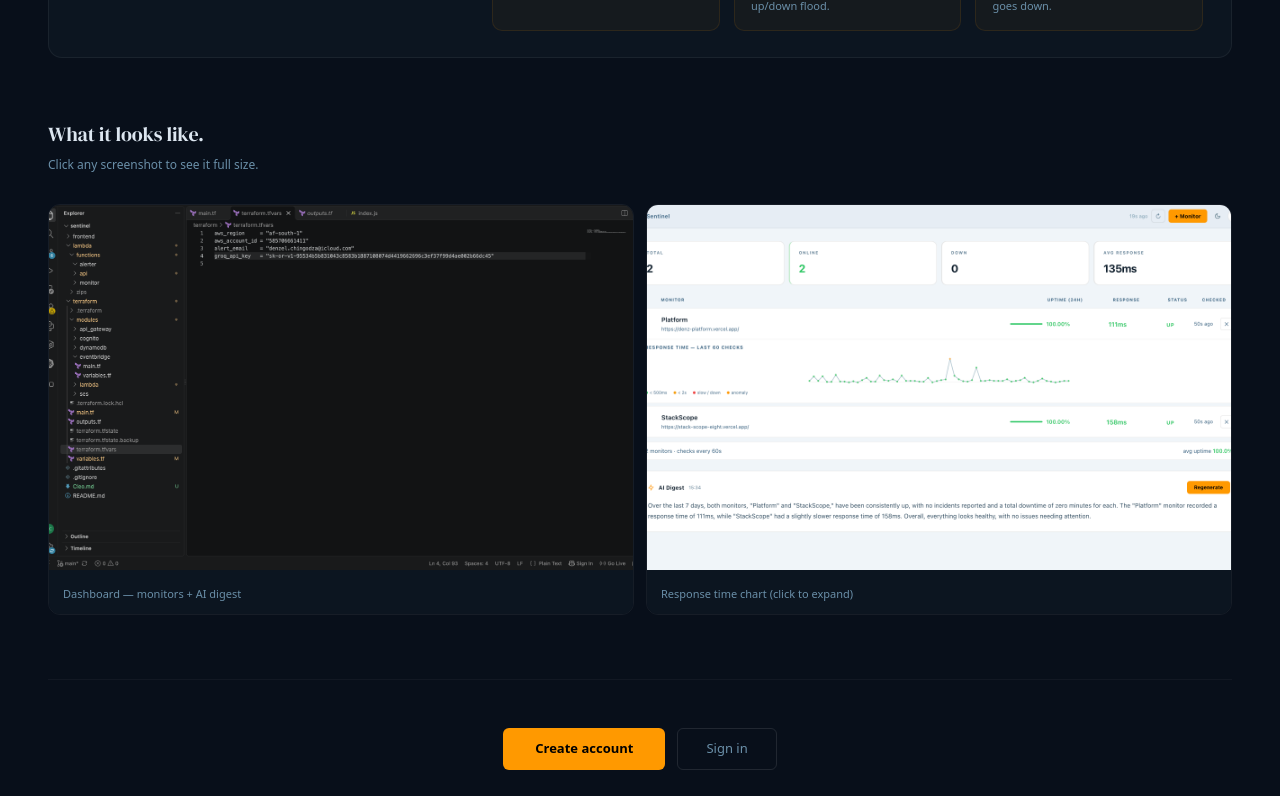
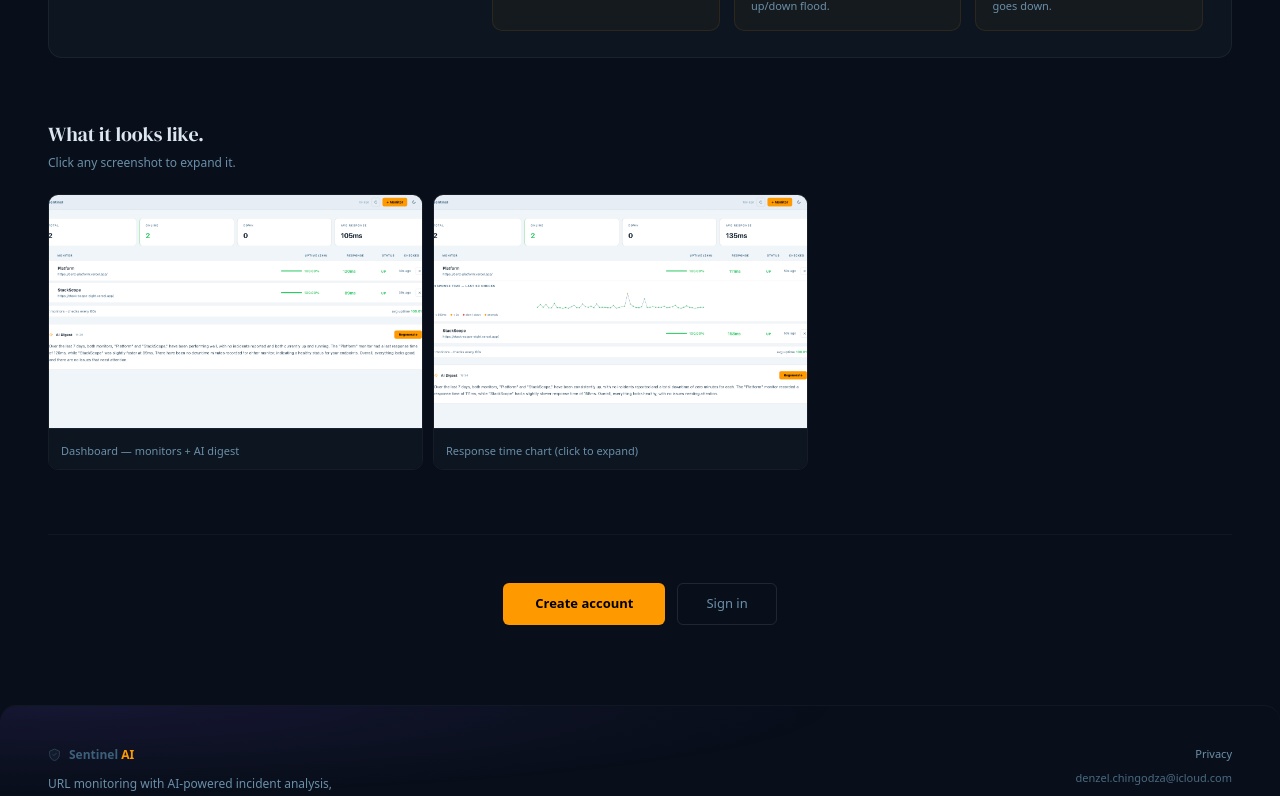
Before and after one commit to denzelchingodza/Sentinel, a Next.js app in the folder frontend/: page / in a window 1280 px wide. Shown: the part 1360-2156 px from the top of the page. Built offline with nearby package versions, Linux system fonts and the light colour scheme.

Commit message:
feat: replace dashboard screenshot, add lightbox with prev/next/close

```diff
--- a/frontend/app/page.tsx
+++ b/frontend/app/page.tsx
@@ -58,9 +58,15 @@ const HEADING: React.CSSProperties = {
   lineHeight: 1.2,
 };
 
+const SHOTS = [
+  { src: "/screenshots/dashboard.png",      label: "Dashboard — monitors + AI digest"       },
+  { src: "/screenshots/response-chart.png", label: "Response time chart (click to expand)"  },
+];
+
 export default function Home() {
   const [menuOpen, setMenuOpen] = useState(false);
   const menuRef = useRef<HTMLDivElement>(null);
+  const [lightbox, setLightbox] = useState<number | null>(null);
 
   useEffect(() => {
     function handleClick(e: MouseEvent) {
@@ -103,6 +109,26 @@ export default function Home() {
         .ch { transition: border-color 0.2s ease; }
         .ch:hover { border-color: rgba(255,153,0,0.2) !important; }
 
+        .lightbox-overlay {
+          position: fixed; inset: 0; background: rgba(0,0,0,0.85);
+          display: flex; align-items: center; justify-content: center;
+          z-index: 1000; backdrop-filter: blur(4px);
+        }
+        .lightbox-overlay img { max-width: min(90vw, 1100px); max-height: 80vh; border-radius: 10px; display: block; }
+        .lb-btn {
+          position: absolute; top: 50%; transform: translateY(-50%);
+          background: rgba(255,255,255,0.1); border: 1px solid rgba(255,255,255,0.2);
+          color: #fff; border-radius: 50%; width: 44px; height: 44px;
+          cursor: pointer; font-size: 18px; display: flex; align-items: center; justify-content: center;
+        }
+        .lb-btn:hover { background: rgba(255,255,255,0.2); }
+        .lb-close {
+          position: absolute; top: 20px; right: 20px;
+          background: rgba(255,255,255,0.1); border: 1px solid rgba(255,255,255,0.2);
+          color: #fff; border-radius: 50%; width: 40px; height: 40px;
+          cursor: pointer; font-size: 20px; display: flex; align-items: center; justify-content: center;
+        }
+        .lb-close:hover { background: rgba(255,255,255,0.2); }
         .menu-item {
           display: flex;
           align-items: center;
@@ -305,29 +331,45 @@ export default function Home() {
 
           {/* SCREENSHOTS */}
           <div data-reveal data-delay="0" style={{ marginTop: 64 }}>
-            <div style={{ marginBottom: 28 }}>
-              <h2 style={{ ...HEADING, fontSize: 20, marginBottom: 8 }}>What it looks like.</h2>
-              <p style={{ ...BODY, fontSize: 12, color: "var(--cs)" }}>Click any screenshot to see it full size.</p>
+            <div style={{ marginBottom: 20 }}>
+              <h2 style={{ ...HEADING, fontSize: 20, marginBottom: 6 }}>What it looks like.</h2>
+              <p style={{ ...BODY, fontSize: 12, color: "var(--cs)" }}>Click any screenshot to expand it.</p>
             </div>
-            <div className="screenshot-grid" style={{ display: "grid", gridTemplateColumns: "repeat(2, 1fr)", gap: 12 }}>
-              {[
-                { src: "/screenshots/dashboard.png",      label: "Dashboard — monitors + AI digest"  },
-                { src: "/screenshots/response-chart.png", label: "Response time chart (click to expand)" },
-              ].map((shot) => (
-                <a key={shot.src} href={shot.src} target="_blank" rel="noopener"
-                  style={{ display: "block", borderRadius: 12, overflow: "hidden", border: "1px solid var(--bd)", transition: "border-color 0.2s ease", textDecoration: "none" }}
+            <div style={{ display: "grid", gridTemplateColumns: "repeat(2, 1fr)", gap: 10, maxWidth: 760 }}>
+              {SHOTS.map((shot, i) => (
+                <button key={shot.src} onClick={() => setLightbox(i)}
+                  style={{ display: "block", borderRadius: 10, overflow: "hidden", border: "1px solid var(--bd)", cursor: "pointer", background: "none", padding: 0, textAlign: "left", transition: "border-color 0.2s" }}
                   className="ch">
                   <img src={shot.src} alt={shot.label}
-                    style={{ width: "100%", display: "block", aspectRatio: "16/10", objectFit: "cover", background: "var(--bg-card)" }}
-                    onError={(e) => { (e.target as HTMLImageElement).style.display = "none"; }}
+                    style={{ width: "100%", display: "block", aspectRatio: "16/10", objectFit: "cover", objectPosition: "top", background: "var(--bg-card)" }}
+                    onError={(e) => { (e.target as HTMLImageElement).closest("button")!.style.display = "none"; }}
                   />
-                  <div style={{ padding: "10px 14px", background: "var(--bg-card)" }}>
+                  <div style={{ padding: "8px 12px", background: "var(--bg-card)", borderTop: "1px solid var(--bd)" }}>
                     <span style={{ fontSize: 11, color: "var(--cs)", fontWeight: 500 }}>{shot.label}</span>
                   </div>
-                </a>
+                </button>
               ))}
             </div>
           </div>
+
+          {/* LIGHTBOX */}
+          {lightbox !== null && (
+            <div className="lightbox-overlay" onClick={() => setLightbox(null)}>
+              <button className="lb-close" onClick={() => setLightbox(null)}>×</button>
+              {SHOTS.length > 1 && (
+                <button className="lb-btn" style={{ left: 20 }}
+                  onClick={(e) => { e.stopPropagation(); setLightbox((lightbox - 1 + SHOTS.length) % SHOTS.length); }}>‹</button>
+              )}
+              <img src={SHOTS[lightbox].src} alt={SHOTS[lightbox].label} onClick={(e) => e.stopPropagation()} />
+              {SHOTS.length > 1 && (
+                <button className="lb-btn" style={{ right: 20 }}
+                  onClick={(e) => { e.stopPropagation(); setLightbox((lightbox + 1) % SHOTS.length); }}>›</button>
+              )}
+              <div style={{ position: "absolute", bottom: 24, left: "50%", transform: "translateX(-50%)", color: "rgba(255,255,255,0.6)", fontSize: 12 }}>
+                {SHOTS[lightbox].label}
+              </div>
+            </div>
+          )}
 
           {/* CTA — just the buttons */}
           <div data-reveal data-delay="0" style={{ borderTop: "1px solid var(--bd-faint)", marginTop: 64, paddingTop: 48, display: "flex", justifyContent: "center", gap: 12 }}>
```
Also changed, not shown: frontend/public/screenshots/dashboard.png.
